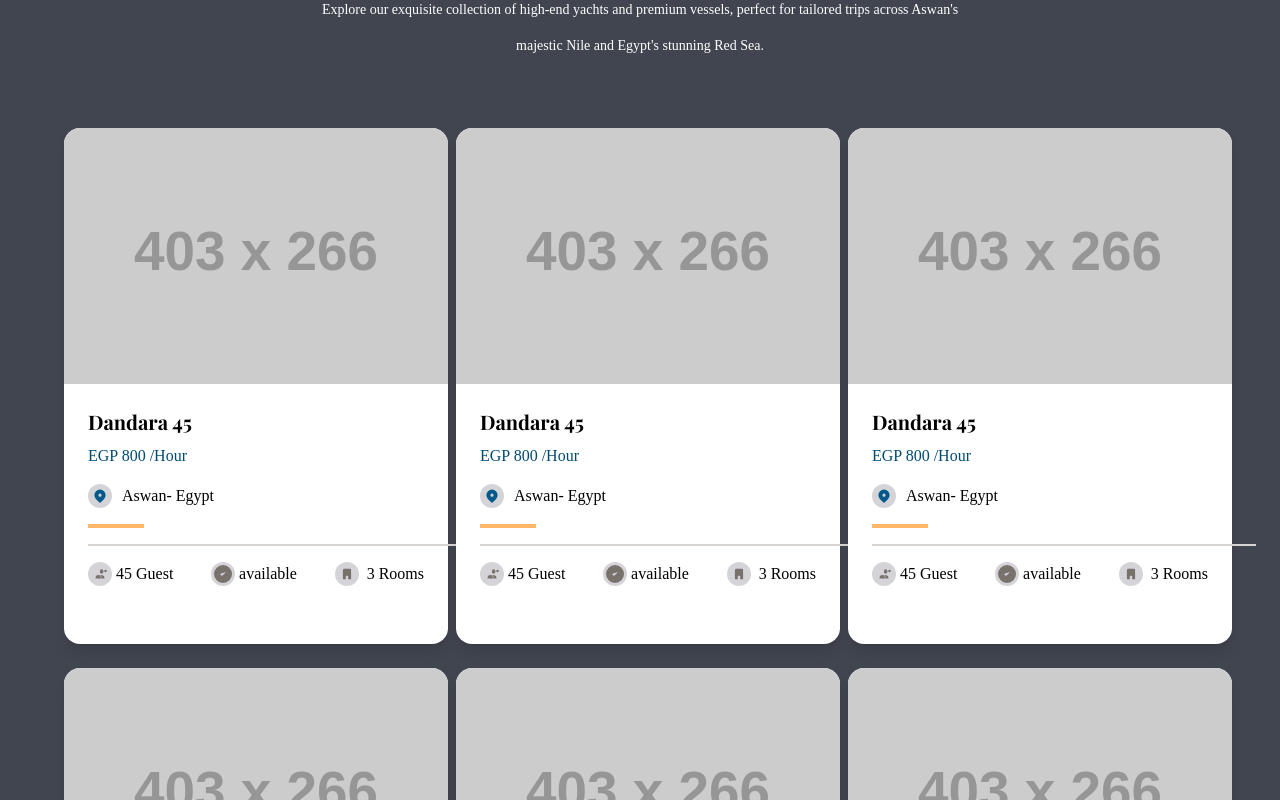
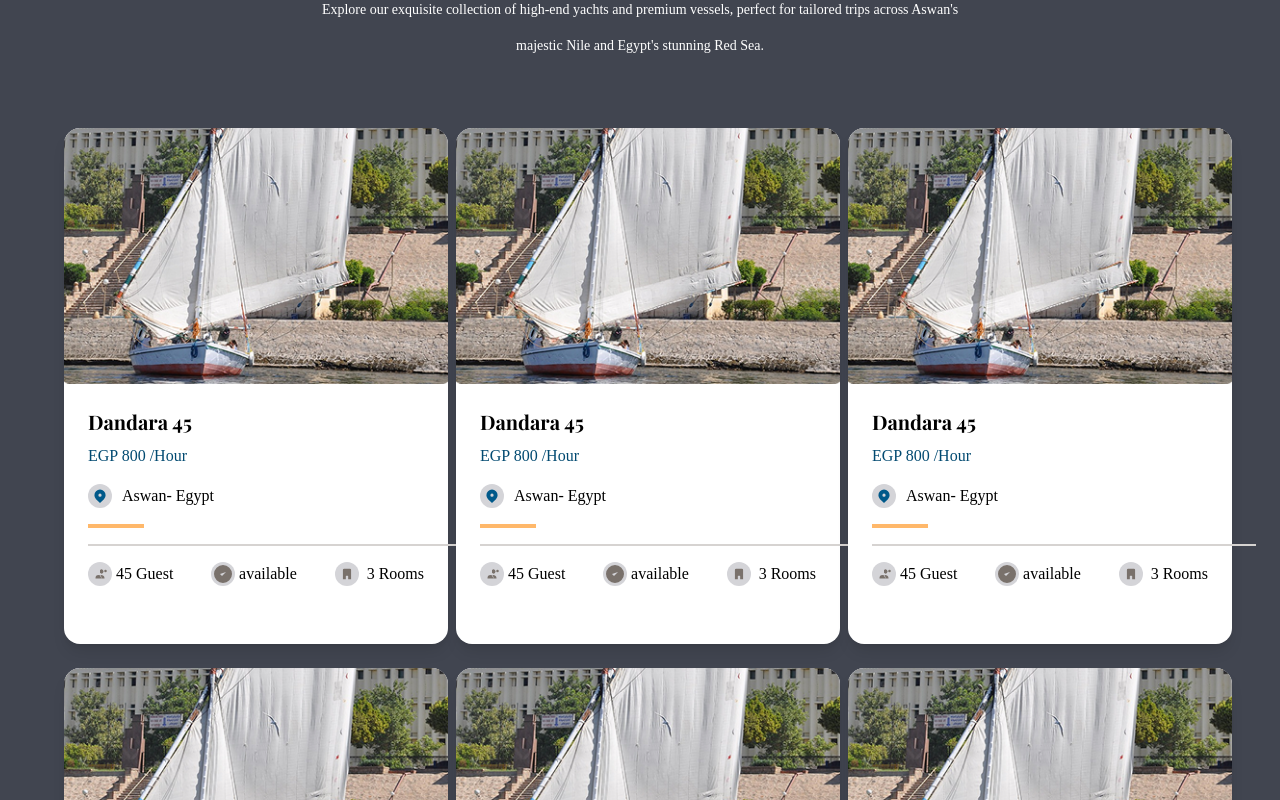
Before and after one commit to MustafaGaberr/beta-marakbi, a Next.js app: page / in a window 1280 px wide. Shown: the part 3180-3980 px from the top of the page. Built offline with nearby package versions, Linux system fonts and the light colour scheme.

Commit message:
boat images

```diff
--- a/src/components/BoatFleet.tsx
+++ b/src/components/BoatFleet.tsx
@@ -3,7 +3,7 @@ import BoatCard from './BoatCard';
 const BoatFleet = () => {
   const boats = [
     {
-      imageUrl: 'https://placehold.co/403x266',
+      imageUrl: '/images/Rectangle 3463853.png',
       name: 'Dandara 45',
       price: 'EGP 800 /Hour',
       location: 'Aswan- Egypt',
@@ -12,7 +12,7 @@ const BoatFleet = () => {
       rooms: 3
     },
     {
-      imageUrl: 'https://placehold.co/403x266',
+      imageUrl: '/images/Rectangle 3463853.png',
       name: 'Dandara 45',
       price: 'EGP 800 /Hour',
       location: 'Aswan- Egypt',
@@ -21,7 +21,7 @@ const BoatFleet = () => {
       rooms: 3
     },
     {
-      imageUrl: 'https://placehold.co/403x266',
+      imageUrl: '/images/Rectangle 3463853.png',
       name: 'Dandara 45',
       price: 'EGP 800 /Hour',
       location: 'Aswan- Egypt',
@@ -30,7 +30,7 @@ const BoatFleet = () => {
       rooms: 3
     },
     {
-      imageUrl: 'https://placehold.co/403x266',
+      imageUrl: '/images/Rectangle 3463853.png',
       name: 'Dandara 45',
       price: 'EGP 800 /Hour',
       location: 'Aswan- Egypt',
@@ -39,7 +39,7 @@ const BoatFleet = () => {
       rooms: 3
     },
     {
-      imageUrl: 'https://placehold.co/403x266',
+      imageUrl: '/images/Rectangle 3463853.png',
       name: 'Dandara 45',
       price: 'EGP 800 /Hour',
       location: 'Aswan- Egypt',
@@ -48,7 +48,7 @@ const BoatFleet = () => {
       rooms: 3
     },
     {
-      imageUrl: 'https://placehold.co/403x266',
+      imageUrl: '/images/Rectangle 3463853.png',
       name: 'Dandara 45',
       price: 'EGP 800 /Hour',
       location: 'Aswan- Egypt',
```
